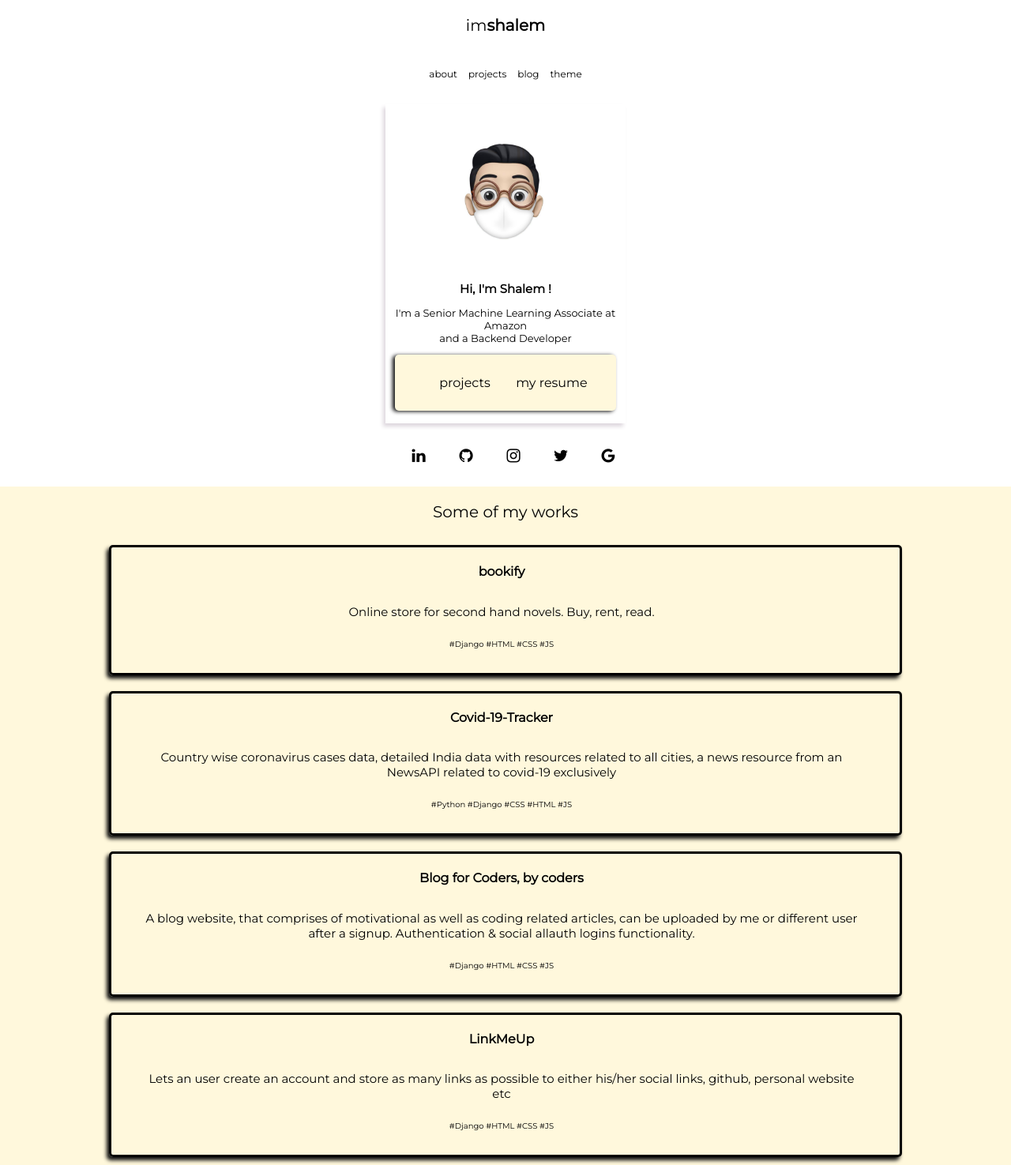
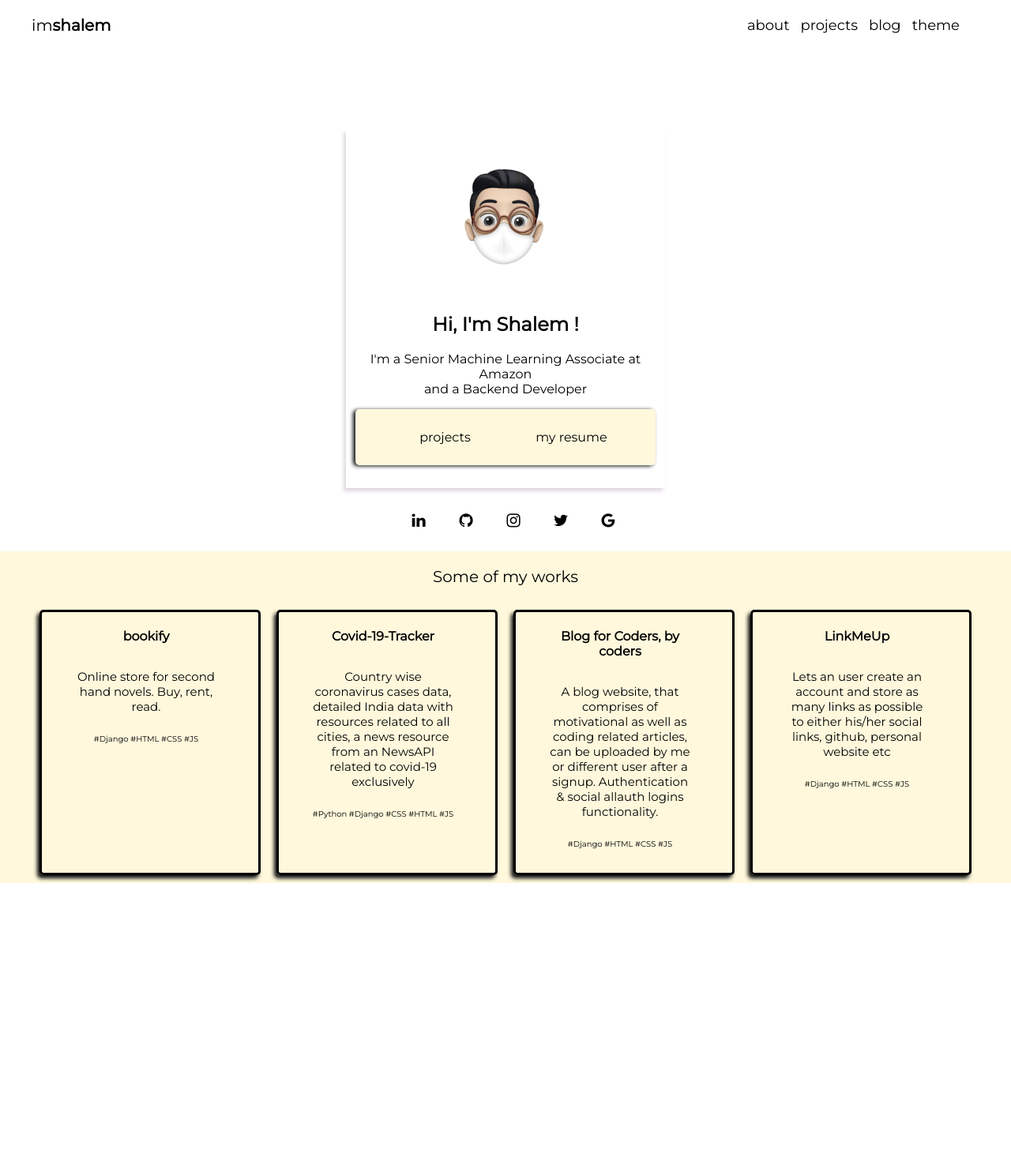
Before and after one commit to rshalem/Portfolio, a Django app: page / in a window 1280 px wide. Shown: the whole page at 79% size. After the commit the page ends 1118 px from the top, so only its background shows below. Run offline with Django 3.2, Linux system fonts and the light colour scheme; data comes from the database, SQL or seed files in the repository.

Commit message:
4th commit

```diff
--- a/static/css/default.css
+++ b/static/css/default.css
@@ -221,13 +221,8 @@ p, h1, h2, h3, h4 {
     }
 }
 
-@media screen and (min-width:768px){
-    .main-container{
-        width: 80%;
-    }
-}
 
-@media screen and (max-width:1200px){
+@media screen and (min-width : 768px) and (max-width : 1200px) {
     .projects{
         flex-direction: column;
         flex-wrap: wrap;
@@ -267,44 +262,3 @@ p, h1, h2, h3, h4 {
 
 
 }
-
-@media screen and (min-width:768px){
-    .projects{
-        flex-direction: column;
-        flex-wrap: wrap;
-    }
-
-    .work{
-        width:auto;
-    }
-    .center-column{
-        margin-top: 10px;
-        width: 300px;
-        height: 400px;
-
-    }
-
-    .nav-wrapper{
-        display: flex;
-        flex-direction: column;
-    }
-
-    #navigation li{
-        font-size: 12px;
-    }
-
-    .intro-text{
-        text-align: center;
-        font-size: 15px;
-
-    }
-
-    .short-about{
-        text-align: center;
-        font-size: 13px;
-
-    }
-
-
-
-}
```
